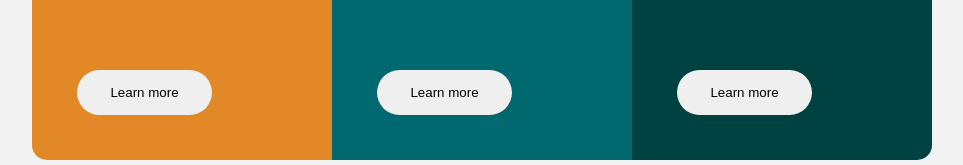
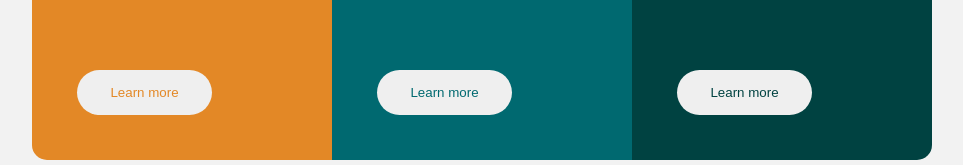
Before and after one commit to HectorKayman/three-column-preview-card-component, a plain HTML site: page index.html in a window 1280 px wide. Shown: the part 478-643 px from the top of the page, without its empty margins (158-1121 px from the left). Drawn offline with Linux system fonts and the light colour scheme.

Commit message:
Set individual color for buttons

```diff
--- a/style.css
+++ b/style.css
@@ -85,6 +85,18 @@ body {
   margin-top: 3rem;
 }
 
+.orange {
+  color: var(--bright-orange);
+}
+
+.cyan {
+  color: var(--dark-cyan);
+}
+
+.teal {
+  color: var(--very-dark-cyan);
+}
+
 @media (max-width: 719px) {
   body {
     height: auto;
```
